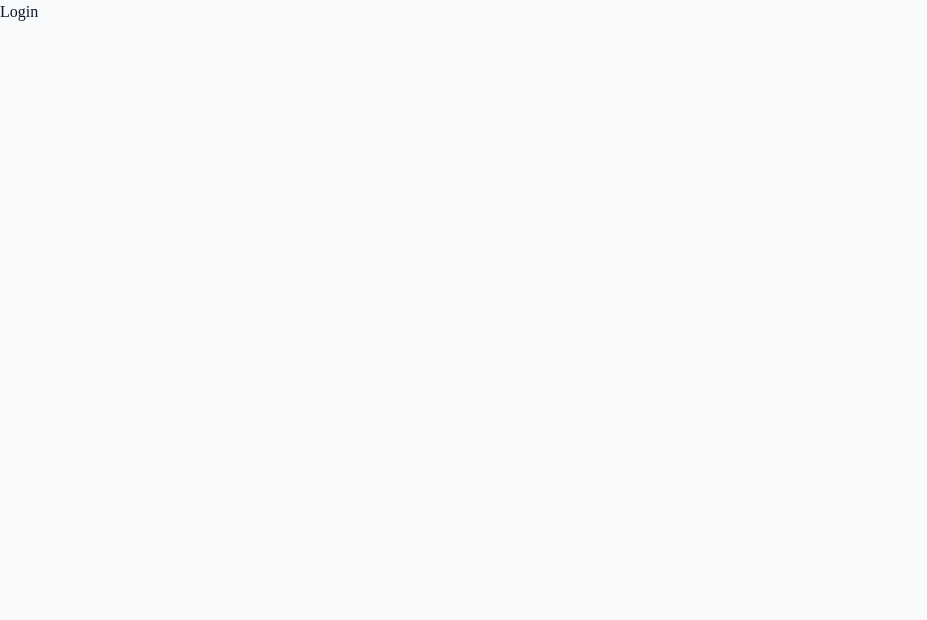
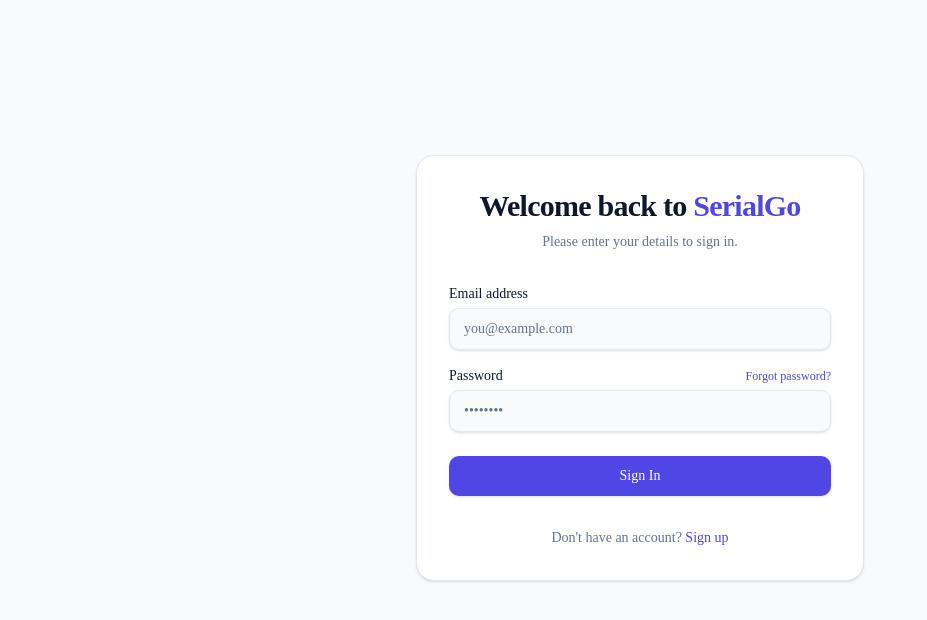
Before and after one commit to pijush512/SerialGo, a Next.js app in the folder serialgo-client/: page /login in a window 1280 px wide. Shown: the top 620 px of the page, without its empty margins (0-927 px from the left). Built offline with nearby package versions, Linux system fonts and the light colour scheme.

Commit message:
Demo login page done

```diff
--- a/serialgo-client/src/app/(auth)/login/page.tsx
+++ b/serialgo-client/src/app/(auth)/login/page.tsx
@@ -1,9 +1,89 @@
-import React from 'react'
+"use client";
 
-const page = () => {
+import React, { useState } from 'react';
+import Link from "next/link";
+
+export default function LoginPage() {
+  const [email, setEmail] = useState('');
+  const [password, setPassword] = useState('');
+
+  const handleSubmit = (e: React.FormEvent) => {
+    e.preventDefault();
+    // এখানে আপনার লগইন লজিক বা API কল যুক্ত করতে পারেন
+    console.log({ email, password });
+  };
+
   return (
-    <div>Login</div>
-  )
+    <div className="flex min-h-[calc(100vh-4rem)] items-center justify-center px-4 py-12 sm:px-6 lg:px-8 bg-background">
+      <div className="w-full max-w-md space-y-8 rounded-2xl border border-border bg-card p-8 shadow-sm">
+
+        {/* Header Title */}
+        <div className="text-center">
+          <h2 className="text-3xl font-bold tracking-tight text-foreground">
+            Welcome back to <span className="text-primary">SerialGo</span>
+          </h2>
+          <p className="mt-2 text-sm text-muted-foreground">
+            Please enter your details to sign in.
+          </p>
+        </div>
+
+        {/* Form */}
+        <form className="mt-8 space-y-6" onSubmit={handleSubmit}>
+          <div className="space-y-4">
+            <div>
+              <label className="block text-sm font-medium text-foreground mb-1">
+                Email address
+              </label>
+              <input
+                type="email"
+                required
+                value={email}
+                onChange={(e) => setEmail(e.target.value)}
+                placeholder="you@example.com"
+                className="w-full rounded-lg border border-input bg-background px-3.5 py-2.5 text-sm text-foreground shadow-sm placeholder:text-muted-foreground focus:outline-none focus:ring-2 focus:ring-ring"
+              />
+            </div>
+
+            <div>
+              <div className="flex items-center justify-between mb-1">
+                <label className="text-sm font-medium text-foreground">
+                  Password
+                </label>
+                <Link
+                  href="/forgot-password"
+                  className="text-xs font-medium text-primary hover:underline"
+                >
+                  Forgot password?
+                </Link>
+              </div>
+              <input
+                type="password"
+                required
+                value={password}
+                onChange={(e) => setPassword(e.target.value)}
+                placeholder="••••••••"
+                className="w-full rounded-lg border border-input bg-background px-3.5 py-2.5 text-sm text-foreground shadow-sm placeholder:text-muted-foreground focus:outline-none focus:ring-2 focus:ring-ring"
+              />
+            </div>
+          </div>
+
+          {/* Submit Button */}
+          <button
+            type="submit"
+            className="w-full rounded-lg bg-primary py-2.5 text-sm font-medium text-primary-foreground shadow-sm hover:opacity-90 transition-opacity"
+          >
+            Sign In
+          </button>
+        </form>
+
+        {/* Footer Link */}
+        <p className="text-center text-sm text-muted-foreground">
+          Don&apos;t have an account?{' '}
+          <Link href="/register" className="font-medium text-primary hover:underline">
+            Sign up
+          </Link>
+        </p>
+      </div>
+    </div>
+  );
 }
-
-export default page
```
